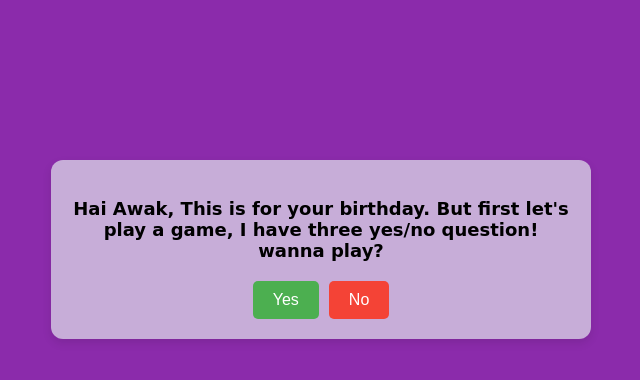
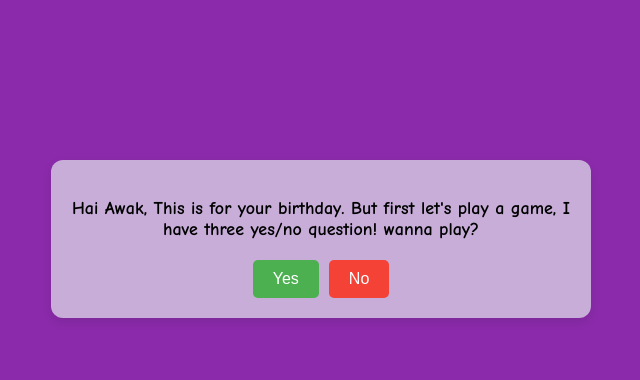
Before and after one commit to MuhdAzimmm/wish-foryou, a plain HTML site: page index.html in a window 1280 px wide. Shown: the whole page, without its empty margins (319-959 px from the left). Drawn offline with Linux system fonts and the light colour scheme.

Commit message:
Update styles.css

```diff
--- a/styles.css
+++ b/styles.css
@@ -1,6 +1,6 @@
 
         body {
-            font-family: Arial, sans-serif;
+            font-family: 'Comic Sans MS', 'Comic Sans', cursive;
             text-align: center;
             margin: 0;
             padding: 0;
@@ -21,7 +21,7 @@
             font-size: 18px;
             margin-bottom: 20px;
             font-weight: bold;
-            font-family: 'Pacifico', cursive;
+            font-family: 'Comic Sans MS', 'Comic Sans', cursive;
         }
 
         .buttons {
@@ -71,7 +71,7 @@
             display: block; /* Ensures proper spacing around the text */
             text-align: center; /* Centers text in the popup */
             font-weight: bold;
-            font-family: 'Pacifico', cursive;
+            font-family: 'Comic Sans MS', 'Comic Sans', cursive;
         }
 
         #popup button {
```
